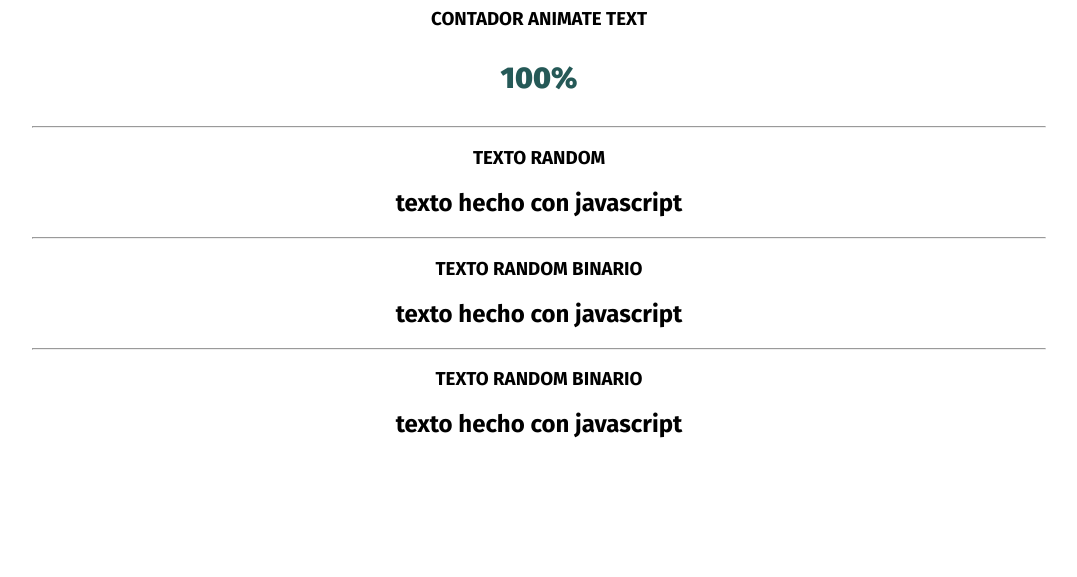
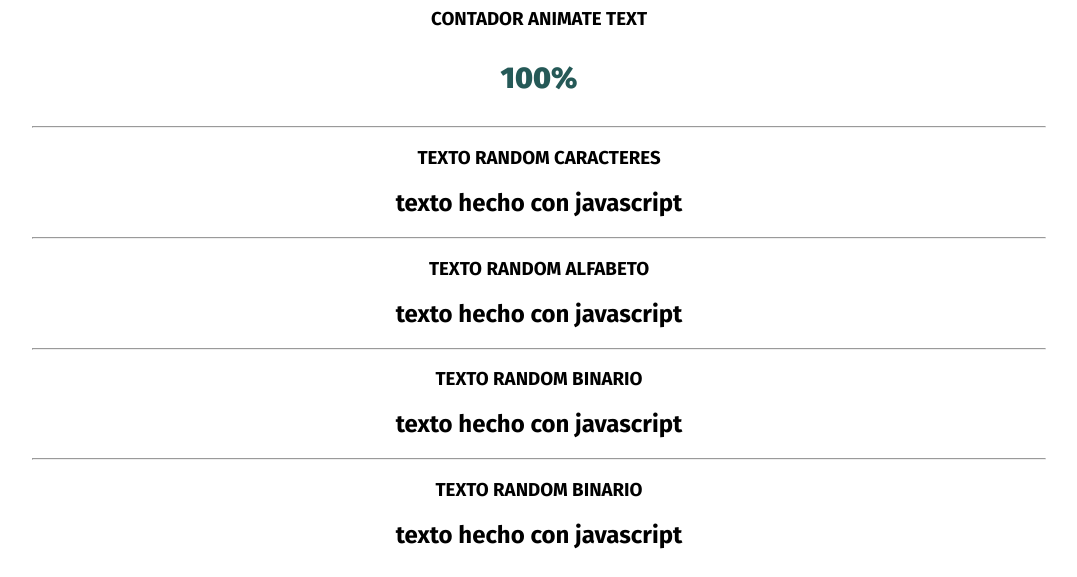
Before and after one commit to mareanovazquez/animate-text-img, a plain HTML site: page index.html in a window 1280 px wide. Shown: the part 772-1349 px from the top of the page, without its empty margins (101-1178 px from the left). Before the commit the page ends 1238 px from the top, so only its background shows below. Drawn offline with Linux system fonts and the light colour scheme.

Commit message:
add js alfabeto aleatorio

```diff
--- a/css/style.css
+++ b/css/style.css
@@ -243,6 +243,22 @@ h3 {
     font-weight: bold;
 }
 
+/* TEXT RANDOM 2 */
+
+.contenedor-text-random2 {
+    display: flex;
+    flex-direction: column;
+    justify-content: center;
+    align-items: center;
+    width: 80%;
+    margin: 0 auto;
+    padding-bottom: 20px;
+}
+
+#text-random2 {
+    font-size: 24px;
+    font-weight: bold;
+}
 
 /* TEXT RANDOM BINARIO*/
 
--- a/index.html
+++ b/index.html
@@ -44,8 +44,13 @@
 </div>
     <hr>
 <div class="contenedor-text-random">
-    <h3>TEXTO RANDOM</h3>
+    <h3>TEXTO RANDOM CARACTERES</h3>
     <div id="text-random">texto hecho con javascript</div>
+</div>
+<hr>
+<div class="contenedor-text-random2">
+    <h3>TEXTO RANDOM ALFABETO</h3>
+    <div id="text-random2">texto hecho con javascript</div>
 </div>
 <hr>
 <div class="contenedor-text-binary">
@@ -61,6 +66,7 @@
     <script src="./js/contador.js"></script>
     <script src="./js/contador2.js"></script>
     <script src="./js/textRandom.js"></script>
+    <script src="./js/textRandom2.js"></script>
     <script src="./js/textBinary.js"></script>
     <script src="./js/textBinary2.js"></script>
 </body>
--- /dev/null
+++ b/js/textRandom2.js
@@ -0,0 +1,43 @@
+document.addEventListener("DOMContentLoaded", function () {
+    // Obtenemos el elemento donde se mostrará el texto definitivo
+    let textRandomElement = document.getElementById('text-random2');
+
+    // Obtenemos el texto definitivo
+    let textoDefinitivo = textRandomElement.textContent;
+
+    // Crear un array con las letras del alfabeto
+    let alfabeto = 'abcdefghijklmñnopqrstuvwxyzABCDEFGHIJKLMNÑOPQRSTUVWXYZ';
+
+    // Creamos una cadena de caracteres aleatorios del mismo tamaño que el texto definitivo
+    let caracteresAleatorios = Array(textoDefinitivo.length).fill('').map(function () {
+        // Generar un índice aleatorio dentro del rango del alfabeto
+        let indice = Math.floor(Math.random() * alfabeto.length);
+        // Obtener la letra correspondiente al índice aleatorio
+        return alfabeto.charAt(indice);
+    });
+
+    // Mostramos los caracteres aleatorios antes del texto definitivo
+    textRandomElement.textContent = caracteresAleatorios.join('');
+
+    // Función para mostrar el texto definitivo letra por letra
+    function mostrarTextoDefinitivoAlfabeto(letraIndex) {
+        setTimeout(function () {
+            // Obtenemos el texto actual
+            let textoActual = textRandomElement.textContent;
+
+            // Reemplazamos el caracter aleatorio en la posición letraIndex con el caracter correspondiente del texto definitivo
+            let nuevoTexto = textoActual.substring(0, letraIndex) + textoDefinitivo.charAt(letraIndex) + textoActual.substring(letraIndex + 1);
+
+            // Actualizamos el texto en el elemento
+            textRandomElement.textContent = nuevoTexto;
+
+            // Llamamos recursivamente a la función para mostrar la siguiente letra
+            if (letraIndex < textoDefinitivo.length - 1) {
+                mostrarTextoDefinitivoAlfabeto(letraIndex + 1);
+            }
+        }, 50); // Tiempo de espera entre cada letra (en milisegundos)
+    }
+
+    // Llamamos a la función para iniciar la animación
+    mostrarTextoDefinitivoAlfabeto(0);
+});
```
